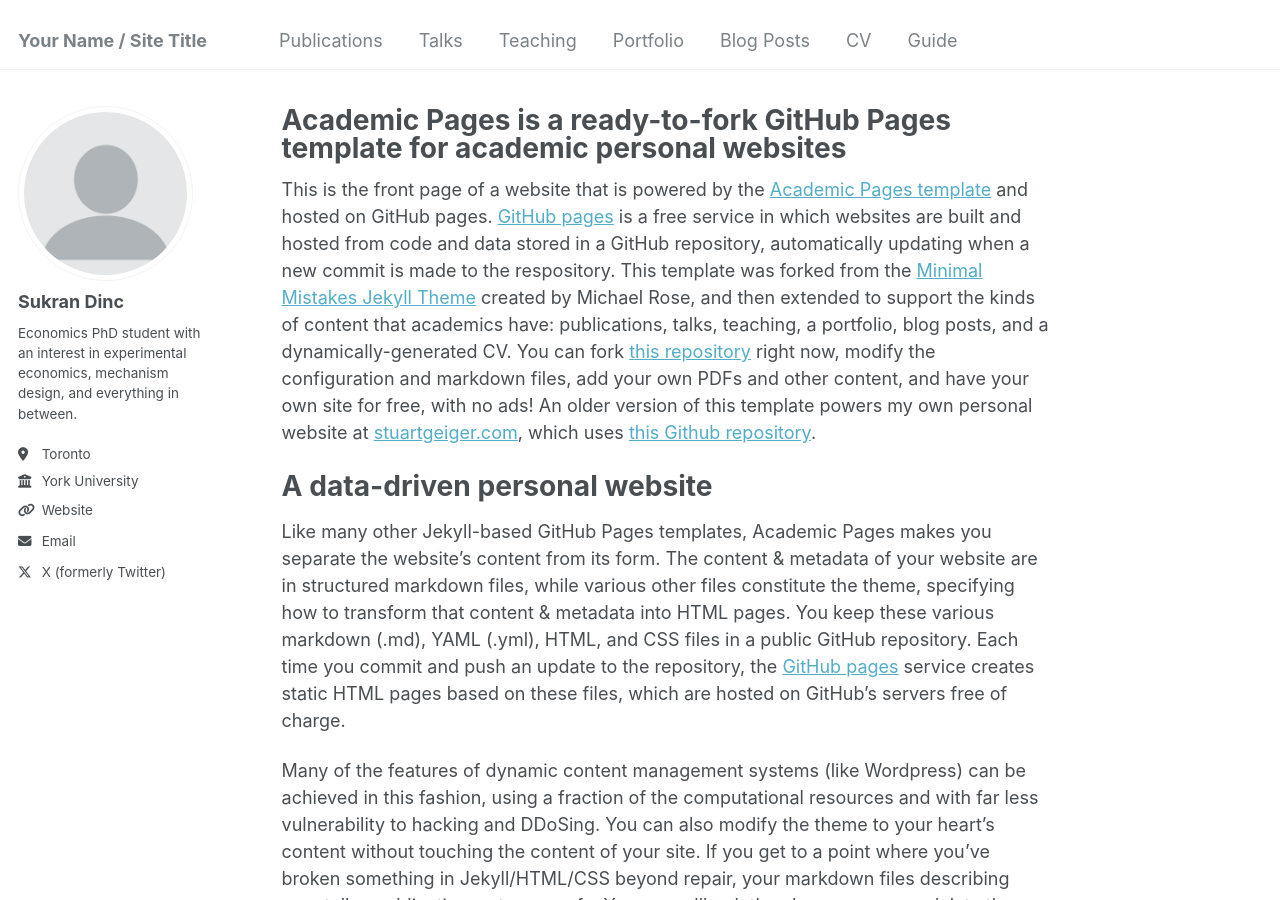
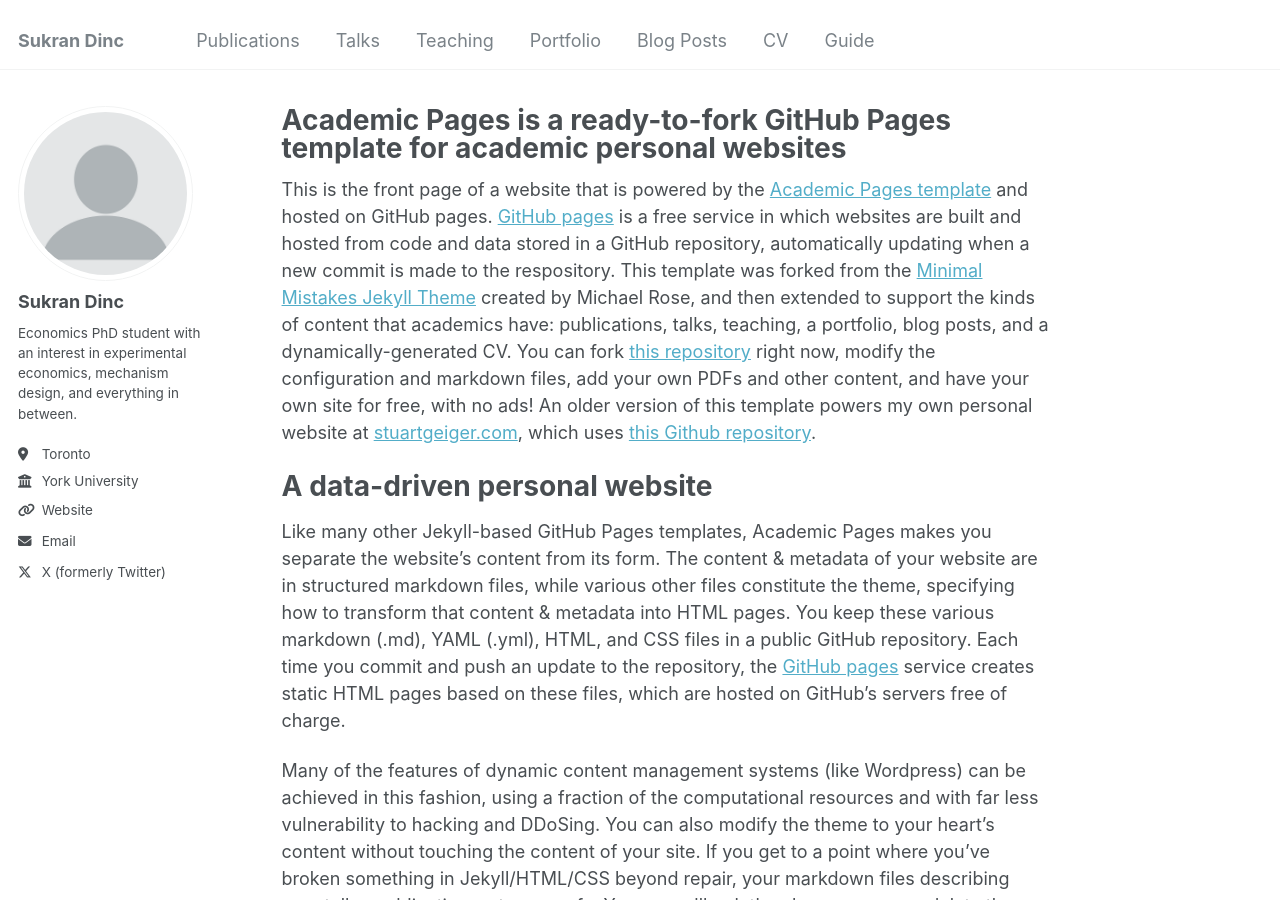
Before and after one commit to sukrandinc/sukrandinc.github.io, a Jekyll site: the page built from _pages/about.md, in a window 1280 px wide and 900 px high. Built offline with Jekyll 4.4.1, drawn with Linux system fonts in a browser that asks for light colours.

Commit message:
Update _config.yml

```diff
--- a/_config.yml
+++ b/_config.yml
@@ -8,7 +8,7 @@
 
 # Basic Site Settings
 locale                   : "en-US"
-title                    : "Your Name / Site Title"
+title                    : "Sukran Dinc"
 title_separator          : "-"
 name                     : &name "Your Name"
 description              : &description "personal description"
```
